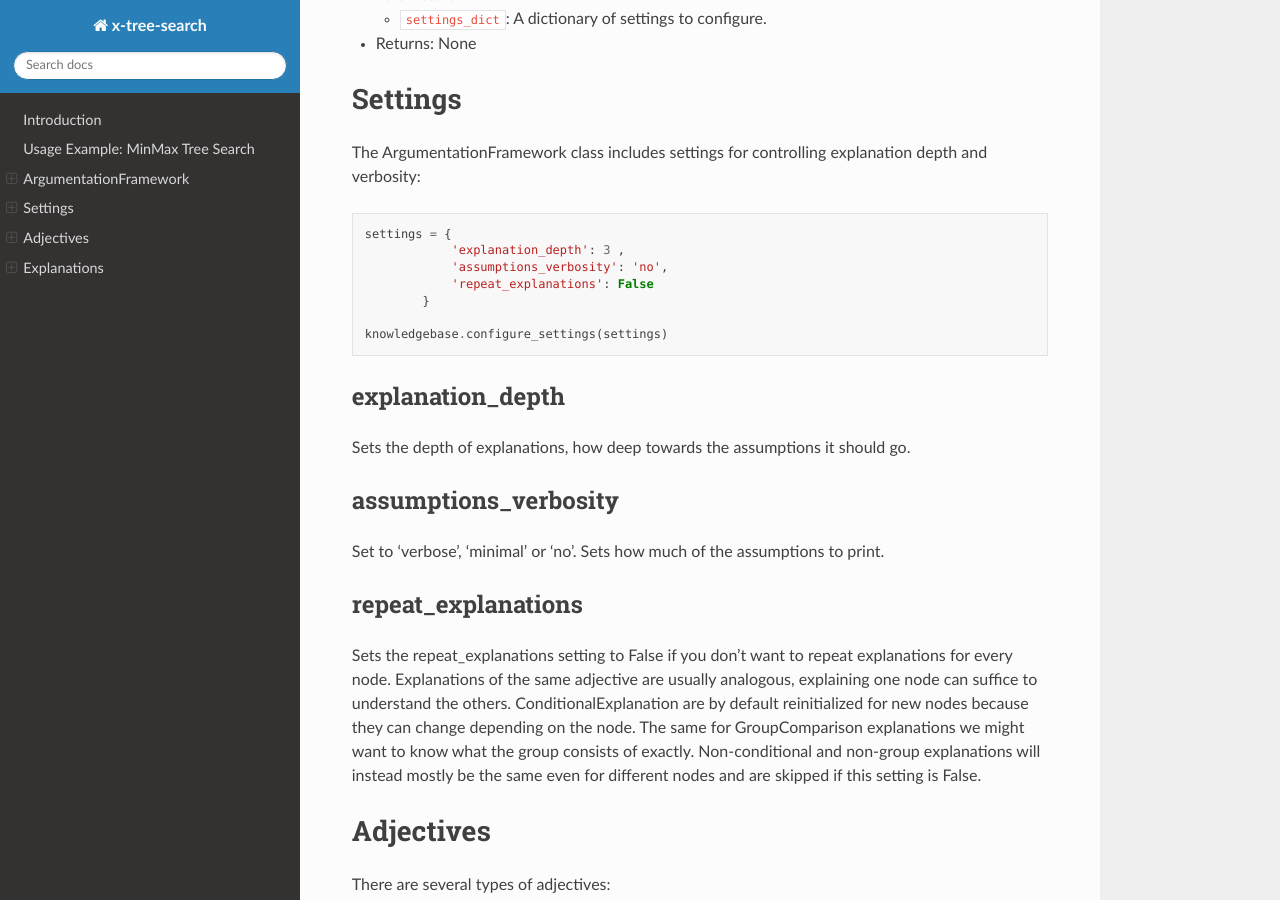
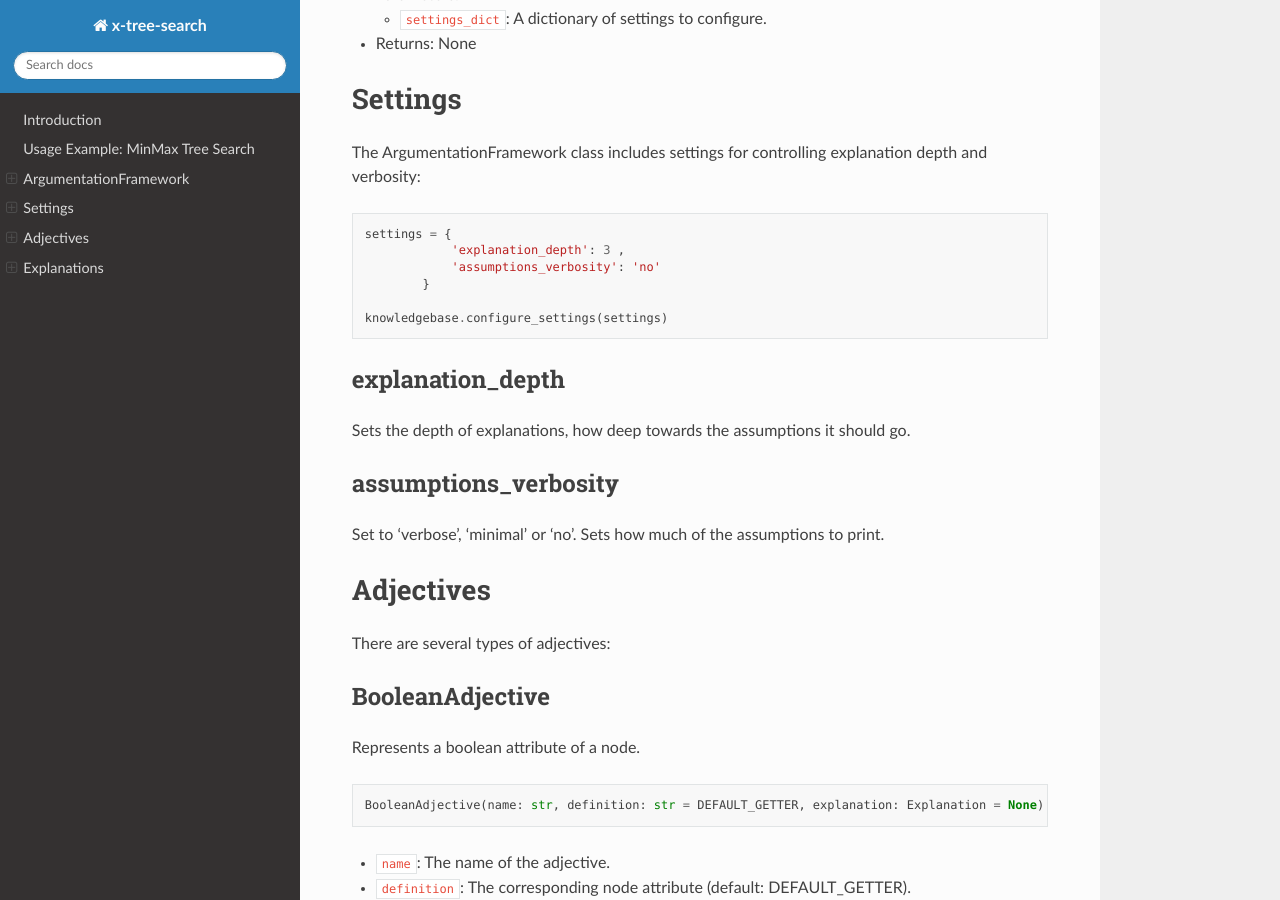
Before and after one commit to nicoloddo/x-tree-search, a Sphinx documentation site: the page built from docs/index.md, in a window 1280 px wide and 900 px high, scrolled down 2723 px. Built offline with Sphinx 7.4.7 and the Read the Docs theme 2.0.0, drawn with Linux system fonts in a browser that asks for light colours.

Commit message:
Removed the repeat_explanation setting from the docs

````diff
--- a/docs/index.md
+++ b/docs/index.md
@@ -129,8 +129,7 @@ The ArgumentationFramework class includes settings for controlling explanation d
 ```python
 settings = {
             'explanation_depth': 3 ,
-            'assumptions_verbosity': 'no',
-            'repeat_explanations': False
+            'assumptions_verbosity': 'no'
         }
 
 knowledgebase.configure_settings(settings)
@@ -141,10 +140,6 @@ Sets the depth of explanations, how deep towards the assumptions it should go.
 ## assumptions_verbosity
 Set to 'verbose', 'minimal' or 'no'.
 Sets how much of the assumptions to print.
-
-## repeat_explanations
-Sets the repeat_explanations setting to False if you don't want to repeat explanations for every node. Explanations of the same adjective are usually analogous, explaining one node can suffice to understand the others.
-ConditionalExplanation are by default reinitialized for new nodes because they can change depending on the node. The same for GroupComparison explanations we might want to know what the group consists of exactly. Non-conditional and non-group explanations will instead mostly be the same even for different nodes and are skipped if this setting is False.
 
 # Adjectives
 
````
